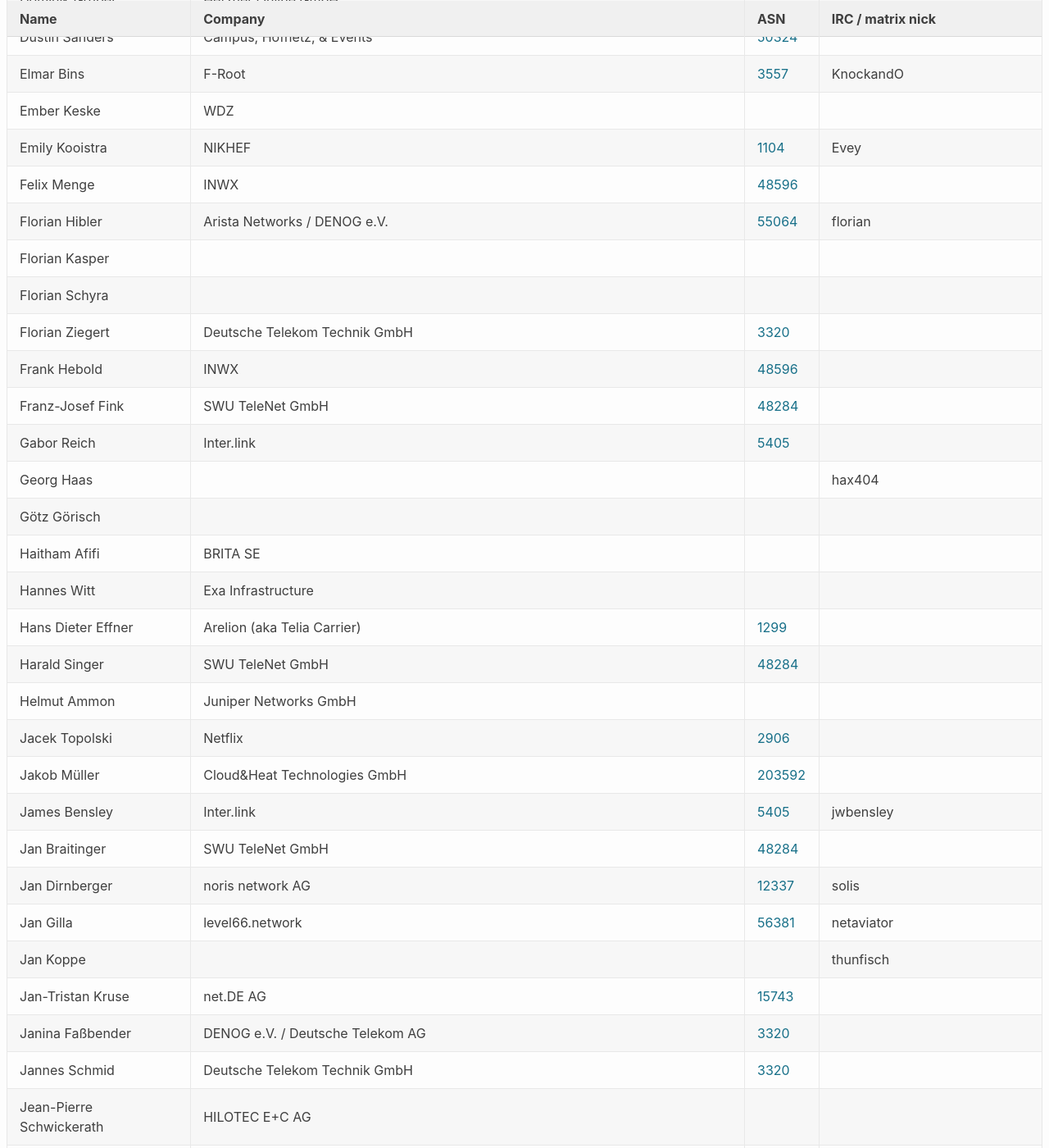
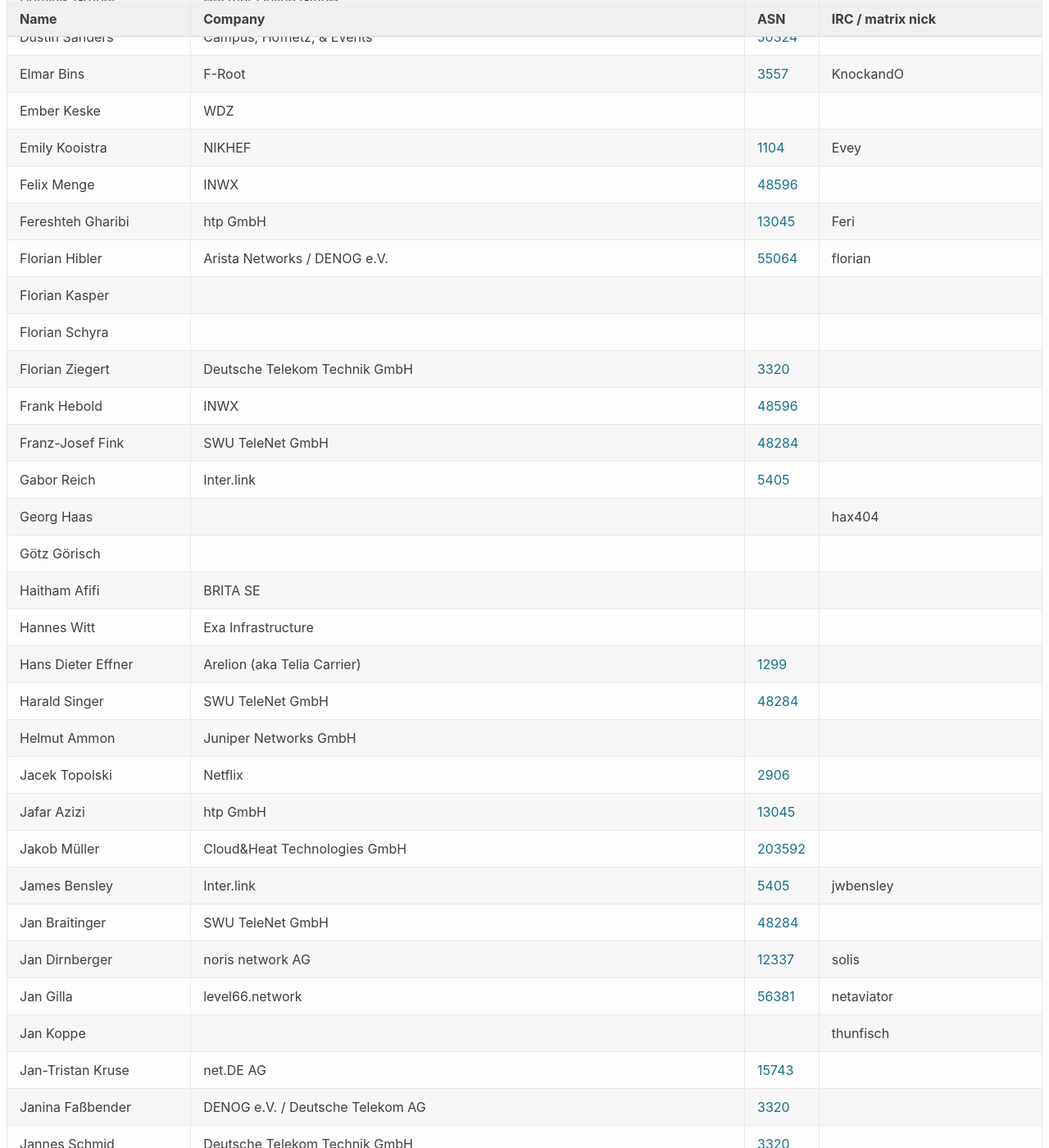
Before and after one commit to denog/pretix-attendeelist, a Jekyll site: the page built from denog17/index.markdown, in a window 1280 px wide and 1400 px high, scrolled down 1594 px. Shown: the whole window at 82% size. Built offline with Jekyll 4.4.1, drawn with Linux system fonts in a browser that asks for light colours; some of the changed text lies outside the part shown.

Commit message:
Latest data: Tue Jul  1 12:14:56 UTC 2025

```diff
--- a/_data/attendees_denog17_onsite.json
+++ b/_data/attendees_denog17_onsite.json
@@ -222,6 +222,12 @@
     "asn": "48596"
   },
   {
+    "name": "Fereshteh Gharibi",
+    "company": "htp GmbH",
+    "irc": "Feri",
+    "asn": "13045"
+  },
+  {
     "name": "Florian Hibler",
     "company": "Arista Networks / DENOG e.V.",
     "irc": "florian",
@@ -310,6 +316,12 @@
     "company": "Netflix",
     "irc": null,
     "asn": "2906"
+  },
+  {
+    "name": "Jafar Azizi",
+    "company": "htp GmbH",
+    "irc": null,
+    "asn": "13045"
   },
   {
     "name": "Jakob Müller",
@@ -726,6 +738,12 @@
     "asn": "41139"
   },
   {
+    "name": "Moritz Krause",
+    "company": "htp GmbH",
+    "irc": "_mrplow",
+    "asn": "13045"
+  },
+  {
     "name": "Nico Boehr",
     "company": "Freifunk Stuttgart",
     "irc": "@nrb:gelaber.org / nrb",
@@ -826,6 +844,12 @@
     "company": "SYNLINQ",
     "irc": null,
     "asn": "44486"
+  },
+  {
+    "name": "Robert Remenyi",
+    "company": "htp GmbH",
+    "irc": "robgerm",
+    "asn": "13045"
   },
   {
     "name": "Robin Christ",
```
